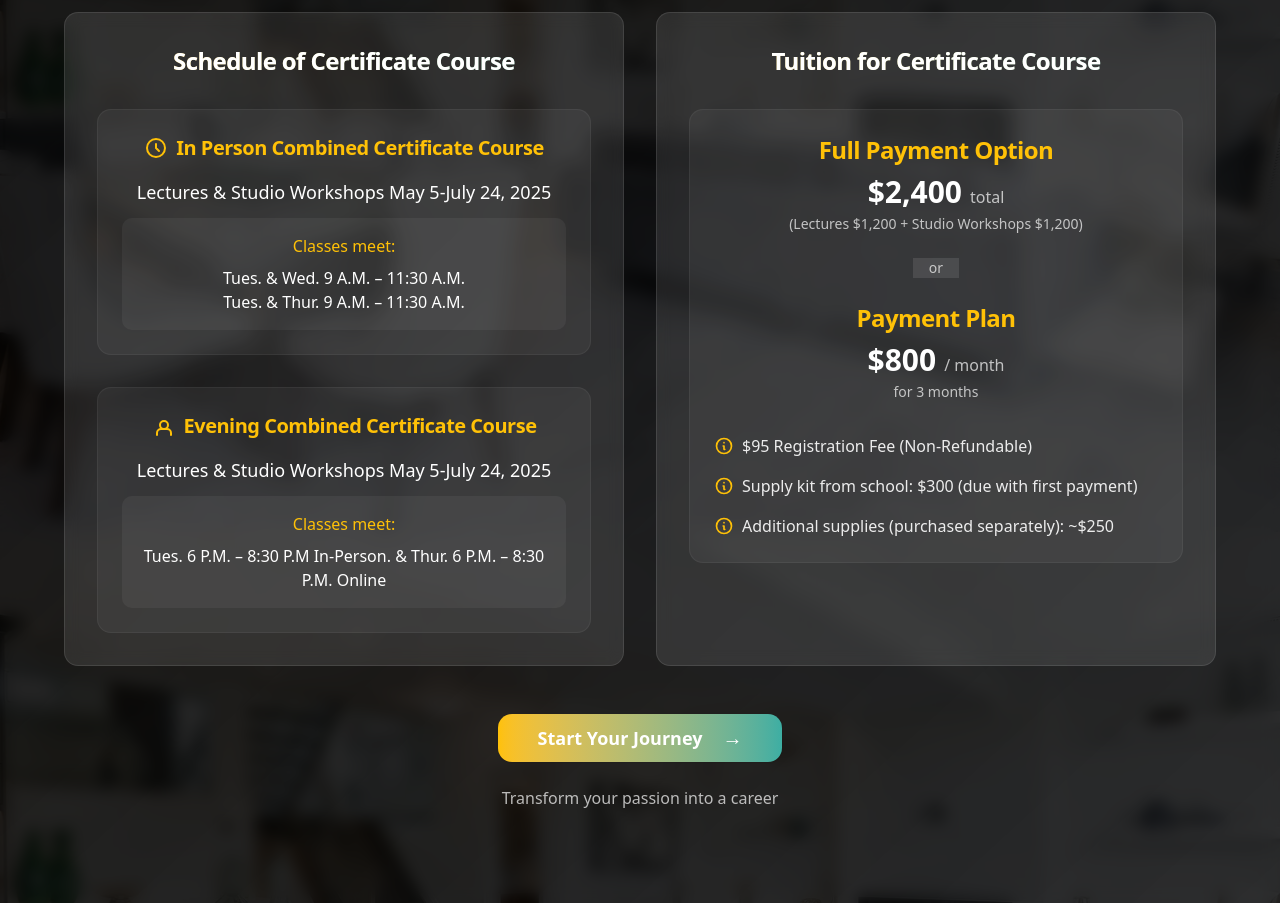
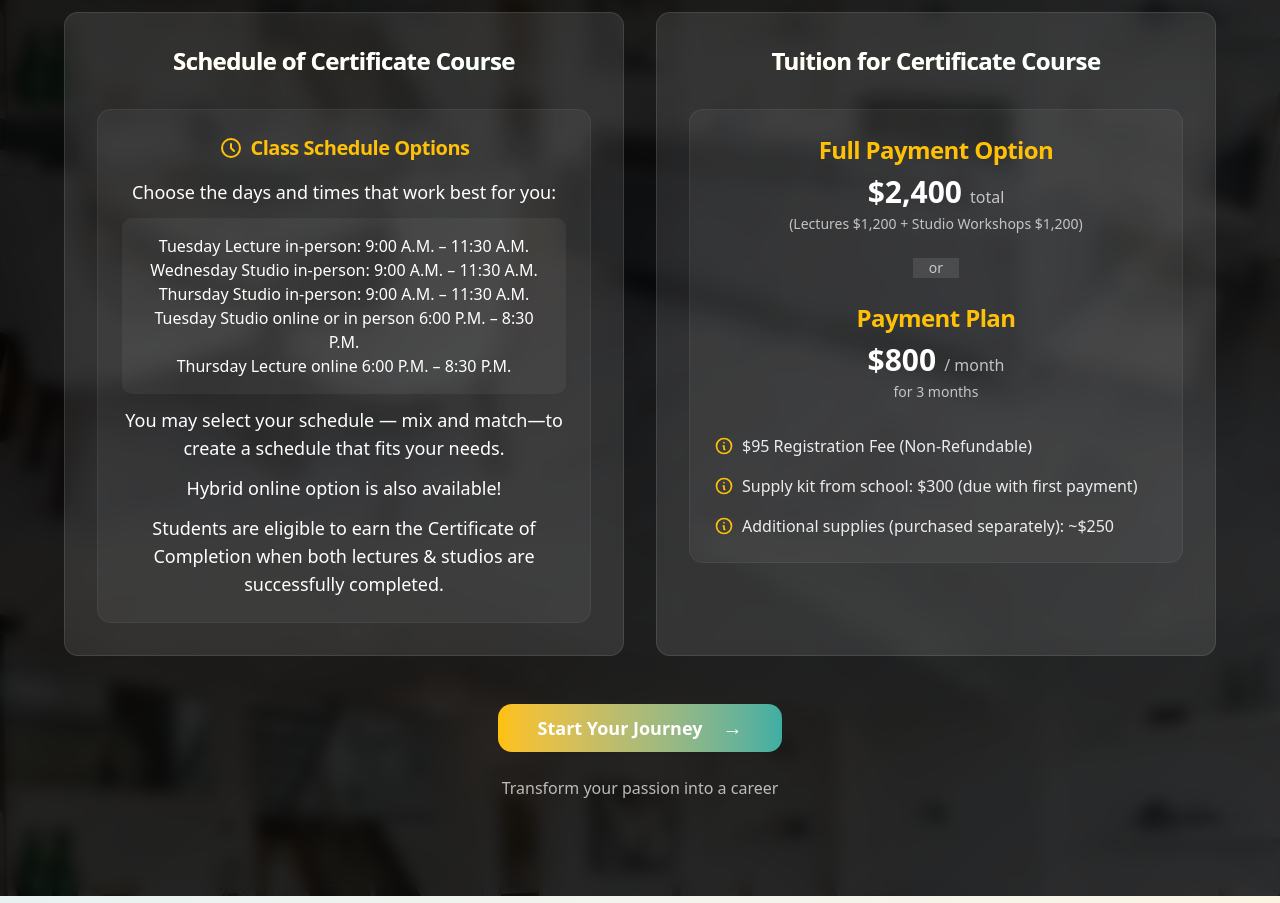
Before and after one commit to eyedz9/idi3, a Next.js app: page / in a window 1280 px wide. Shown: the part 2780-3683 px from the top of the page. Built offline with nearby package versions, Linux system fonts and the light colour scheme.

Commit message:
20250604_schedule

```diff
--- a/src/components/sections/schedule-cost.tsx
+++ b/src/components/sections/schedule-cost.tsx
@@ -40,31 +40,20 @@ export default function RegistrationForm() {
                     <svg className="w-6 h-6 text-secondary mr-2" fill="none" viewBox="0 0 24 24" stroke="currentColor">
                       <path strokeLinecap="round" strokeLinejoin="round" strokeWidth={2} d="M12 8v4l3 3m6-3a9 9 0 11-18 0 9 9 0 0118 0z" />
                     </svg>
-                    <h4 className="text-xl font-semibold text-secondary">In Person Combined Certificate Course</h4>
+                    <h4 className="text-xl font-semibold text-secondary">Class Schedule Options</h4>
                   </div>
                   <div className="space-y-3">
-                    <p className="text-center text-lg">Lectures &amp; Studio Workshops May 5-July 24, 2025</p>
+                    <p className="text-center text-lg">Choose the days and times that work best for you:</p>
                     <div className="bg-white/5 rounded-lg p-4">
-                      <p className="text-center font-medium text-secondary mb-2">Classes meet:</p>
-                      <p className="text-center">Tues. &amp; Wed. 9 A.M. – 11:30 A.M.</p>
-                      <p className="text-center">Tues. &amp; Thur. 9 A.M. – 11:30 A.M.</p>
+                      <p className="text-center">Tuesday Lecture in-person: 9:00 A.M. – 11:30 A.M.</p>
+                      <p className="text-center">Wednesday Studio in-person: 9:00 A.M. – 11:30 A.M.</p>
+                      <p className="text-center">Thursday Studio in-person: 9:00 A.M. – 11:30 A.M.</p>
+                      <p className="text-center">Tuesday Studio online or in person 6:00 P.M. – 8:30 P.M.</p>
+                      <p className="text-center">Thursday Lecture online 6:00 P.M. – 8:30 P.M.</p>
                     </div>
-                  </div>
-                </div>
-
-                <div className="bg-white/5 p-6 rounded-xl border border-white/5 hover:border-white/10 transition-all duration-300">
-                  <div className="flex items-center justify-center mb-4">
-                    <svg className="w-6 h-6 text-secondary mr-2" fill="none" viewBox="0 0 24 24" stroke="currentColor">
-                      <path strokeLinecap="round" strokeLinejoin="round" strokeWidth={2} d="M19 21v-2a4 4 0 00-4-4H9a4 4 0 00-4 4v2M16 11a4 4 0 11-8 0 4 4 0 018 0z" />
-                    </svg>
-                    <h4 className="text-xl font-semibold text-secondary">Evening Combined Certificate Course</h4>
-                  </div>
-                  <div className="space-y-3">
-                    <p className="text-center text-lg">Lectures &amp; Studio Workshops May 5-July 24, 2025</p>
-                    <div className="bg-white/5 rounded-lg p-4">
-                      <p className="text-center font-medium text-secondary mb-2">Classes meet:</p>
-                      <p className="text-center">Tues. 6 P.M. – 8:30 P.M In-Person. &amp; Thur. 6 P.M. – 8:30 P.M. Online</p>
-                    </div>
+                    <p className="text-center text-lg">You may select your schedule — mix and match—to create a schedule that fits your needs.</p>
+                    <p className="text-center text-lg">Hybrid online option is also available!</p>
+                    <p className="text-center text-lg">Students are eligible to earn the Certificate of Completion when both lectures & studios are successfully completed.</p>
                   </div>
                 </div>
               </div>
```
